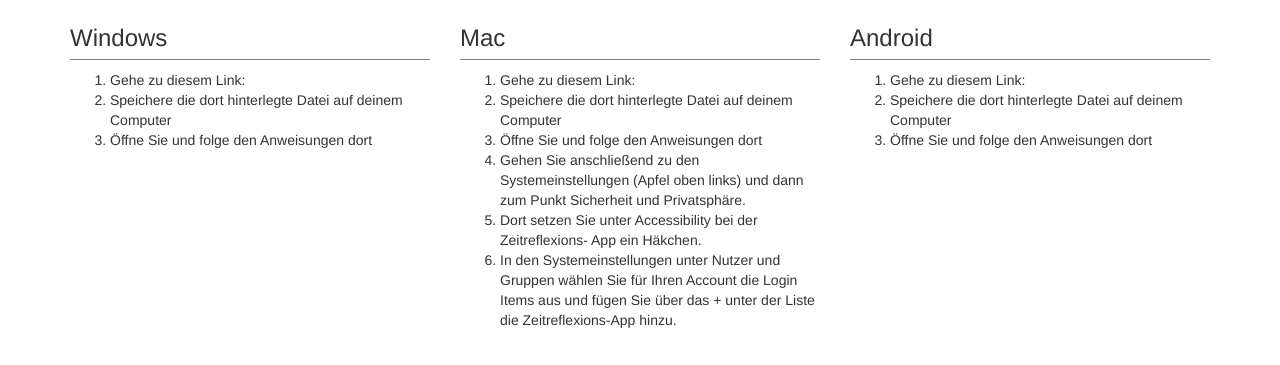
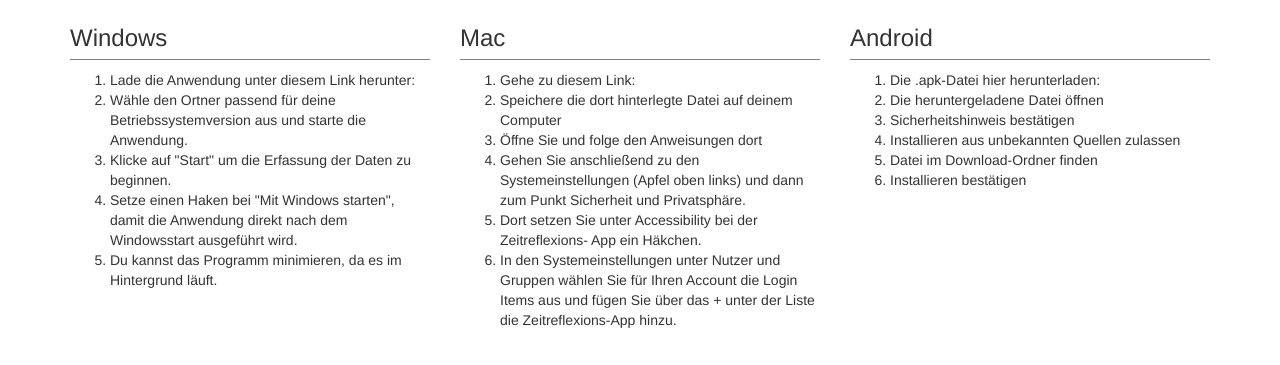
Before and after one commit to codingpaula/munapaula.github.io, a plain HTML site: page index.html in a window 1280 px wide. Both pictures are taken after a click on the tab "Downloads". Shown: the part 435-800 px from the top of the page. Drawn offline with Linux system fonts and the light colour scheme.

Commit message:
Anleitungen

```diff
--- a/index.html
+++ b/index.html
@@ -137,13 +137,22 @@
                 <h3 class="instructions">Windows</h3>
                 <ol class="instruction-list">
                   <li>
-                    Gehe zu diesem Link:
+                    Lade die Anwendung unter diesem Link herunter:
                   </li>
                   <li>
-                    Speichere die dort hinterlegte Datei auf deinem Computer
+                    Wähle den Ortner passend für deine Betriebssystemversion aus
+                    und starte die Anwendung.
                   </li>
                   <li>
-                    Öffne Sie und folge den Anweisungen dort
+                    Klicke auf "Start" um die Erfassung der Daten zu beginnen.
+                  </li>
+                  <li>
+                    Setze einen Haken bei "Mit Windows starten", damit die
+                    Anwendung direkt nach dem Windowsstart ausgeführt wird.
+                  </li>
+                  <li>
+                    Du kannst das Programm minimieren, da es im Hintergrund
+                    läuft.
                   </li>
                 </ol>
               </div>
@@ -178,13 +187,22 @@
                 <h3 class="instructions">Android</h3>
                 <ol class="instruction-list">
                   <li>
-                    Gehe zu diesem Link:
+                    Die .apk-Datei hier herunterladen:
                   </li>
                   <li>
-                    Speichere die dort hinterlegte Datei auf deinem Computer
+                    Die heruntergeladene Datei öffnen
                   </li>
                   <li>
-                    Öffne Sie und folge den Anweisungen dort
+                    Sicherheitshinweis bestätigen
+                  </li>
+                  <li>
+                    Installieren aus unbekannten Quellen zulassen
+                  </li>
+                  <li>
+                    Datei im Download-Ordner finden
+                  </li>
+                  <li>
+                    Installieren bestätigen
                   </li>
                 </ol>
               </div>
```
